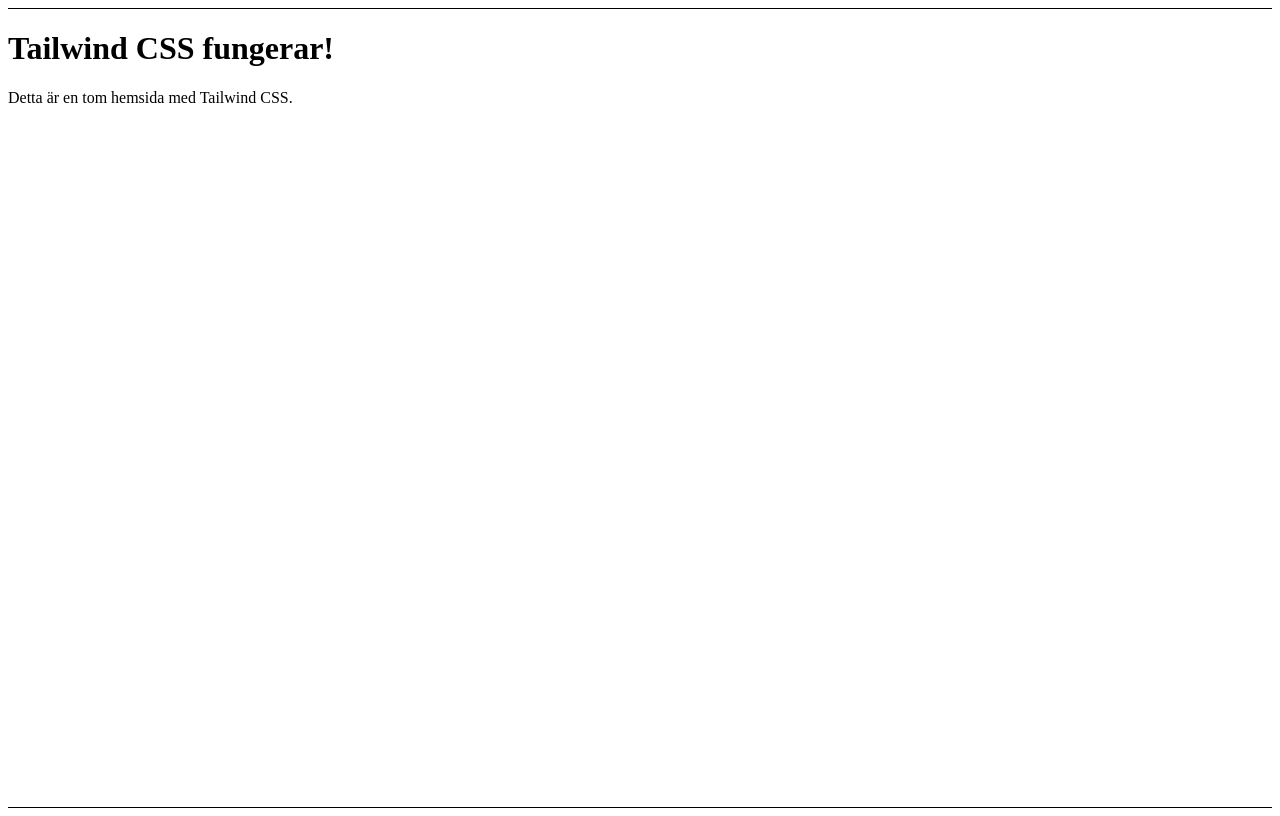
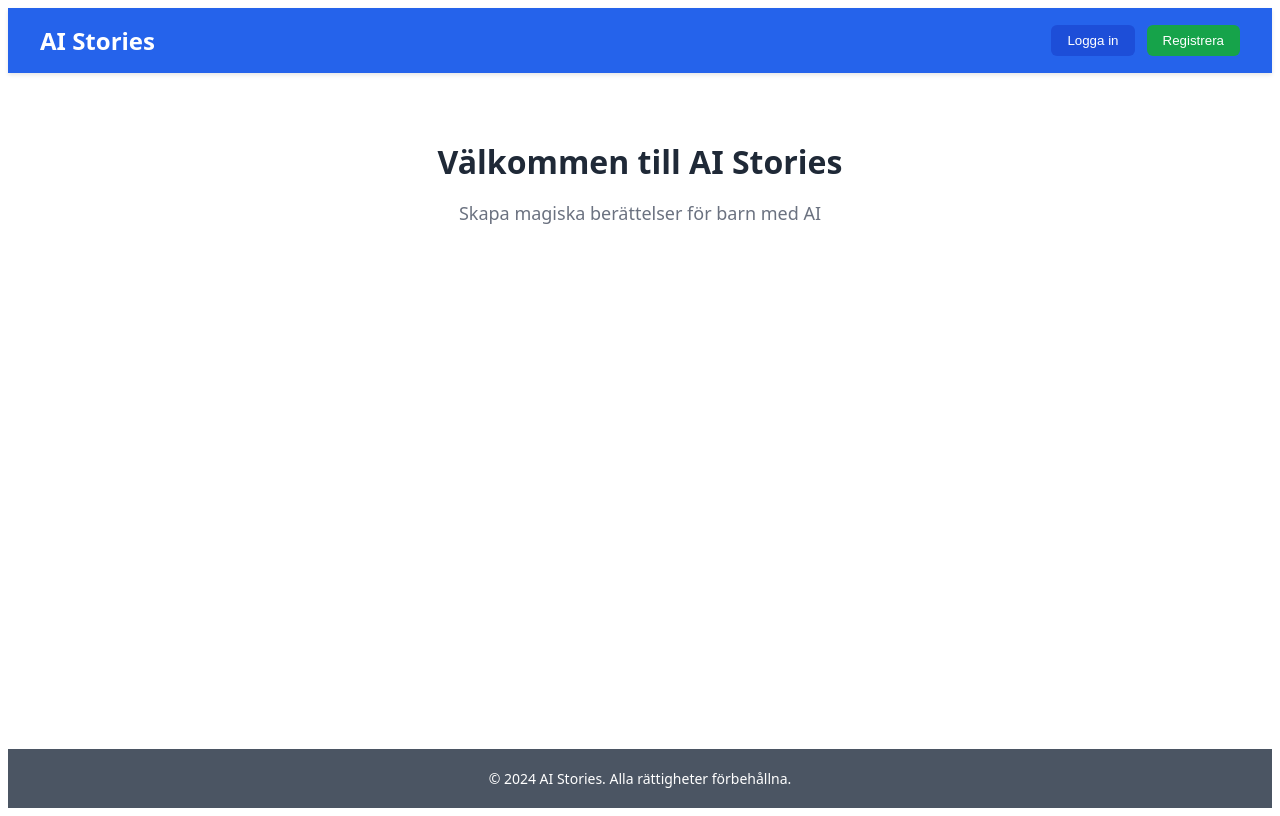
Before and after one commit to Eyewhiplash/AI_SUPERPOWERED_KIDS_STORIES, a React (Vite) app in the folder frontend/: page / in a window 1280 px wide. Built offline with nearby package versions, Linux system fonts and the light colour scheme.

Commit message:
Fix header and footer layout with proper CSS styling - working blue header, white main, gray footer

```diff
--- a/frontend/src/App.jsx
+++ b/frontend/src/App.jsx
@@ -4,10 +4,17 @@
 import HomePage from './pages/HomePage'
 
 function App() {
+  const appStyle = {
+    minHeight: '100vh',
+    display: 'flex',
+    flexDirection: 'column',
+    fontFamily: 'system-ui, -apple-system, sans-serif'
+  }
+
   return (
-    <div className="min-h-screen flex flex-col">
+    <div style={appStyle}>
       <Header />
-      <main className="flex-1">
+      <main style={{flex: 1}}>
         <HomePage />
       </main>
       <Footer />
--- a/frontend/src/components/Footer.jsx
+++ b/frontend/src/components/Footer.jsx
@@ -1,9 +1,26 @@
 import React from 'react'
 
 const Footer = () => {
+  const footerStyle = {
+    backgroundColor: '#4b5563',
+    color: 'white',
+    padding: '20px',
+    marginTop: 'auto',
+    textAlign: 'center'
+  }
+
+  const containerStyle = {
+    maxWidth: '1200px',
+    margin: '0 auto'
+  }
+
   return (
-    <footer className="bg-gray-100 border-t p-4 mt-auto">
-      {/* Tom footer */}
+    <footer style={footerStyle}>
+      <div style={containerStyle}>
+        <p style={{margin: 0, fontSize: '14px'}}>
+          © 2024 AI Stories. Alla rättigheter förbehållna.
+        </p>
+      </div>
     </footer>
   )
 }
--- a/frontend/src/components/Header.jsx
+++ b/frontend/src/components/Header.jsx
@@ -1,9 +1,68 @@
 import React from 'react'
 
 const Header = () => {
+  const headerStyle = {
+    backgroundColor: '#2563eb',
+    color: 'white',
+    padding: '16px',
+    position: 'sticky',
+    top: 0,
+    zIndex: 100,
+    boxShadow: '0 2px 4px rgba(0,0,0,0.1)'
+  }
+
+  const containerStyle = {
+    maxWidth: '1200px',
+    margin: '0 auto',
+    display: 'flex',
+    justifyContent: 'space-between',
+    alignItems: 'center'
+  }
+
+  const logoStyle = {
+    fontSize: '24px',
+    fontWeight: 'bold',
+    margin: 0
+  }
+
+  const buttonContainerStyle = {
+    display: 'flex',
+    gap: '12px'
+  }
+
+  const loginButtonStyle = {
+    backgroundColor: '#1d4ed8',
+    color: 'white',
+    padding: '8px 16px',
+    border: 'none',
+    borderRadius: '6px',
+    cursor: 'pointer',
+    fontWeight: '500'
+  }
+
+  const registerButtonStyle = {
+    backgroundColor: '#16a34a',
+    color: 'white',
+    padding: '8px 16px',
+    border: 'none',
+    borderRadius: '6px',
+    cursor: 'pointer',
+    fontWeight: '500'
+  }
+
   return (
-    <header className="bg-gray-100 border-b p-4">
-      {/* Tom header */}
+    <header style={headerStyle}>
+      <div style={containerStyle}>
+        <h1 style={logoStyle}>AI Stories</h1>
+        <div style={buttonContainerStyle}>
+          <button style={loginButtonStyle}>
+            Logga in
+          </button>
+          <button style={registerButtonStyle}>
+            Registrera
+          </button>
+        </div>
+      </div>
     </header>
   )
 }
--- a/frontend/src/pages/HomePage.jsx
+++ b/frontend/src/pages/HomePage.jsx
@@ -1,10 +1,37 @@
 import React from 'react'
 
 const HomePage = () => {
+  const mainStyle = {
+    backgroundColor: 'white',
+    minHeight: '400px',
+    padding: '40px 20px',
+    flex: 1
+  }
+
+  const containerStyle = {
+    maxWidth: '1200px',
+    margin: '0 auto',
+    textAlign: 'center'
+  }
+
+  const titleStyle = {
+    fontSize: '32px',
+    color: '#1f2937',
+    marginBottom: '16px'
+  }
+
+  const subtitleStyle = {
+    fontSize: '18px',
+    color: '#6b7280',
+    marginBottom: '32px'
+  }
+
   return (
-    <div className="container mx-auto px-4 py-8">
-      <h1 className="text-3xl font-bold text-blue-600">Tailwind CSS fungerar!</h1>
-      <p className="text-gray-600 mt-4">Detta är en tom hemsida med Tailwind CSS.</p>
+    <div style={mainStyle}>
+      <div style={containerStyle}>
+        <h2 style={titleStyle}>Välkommen till AI Stories</h2>
+        <p style={subtitleStyle}>Skapa magiska berättelser för barn med AI</p>
+      </div>
     </div>
   )
 }
```
